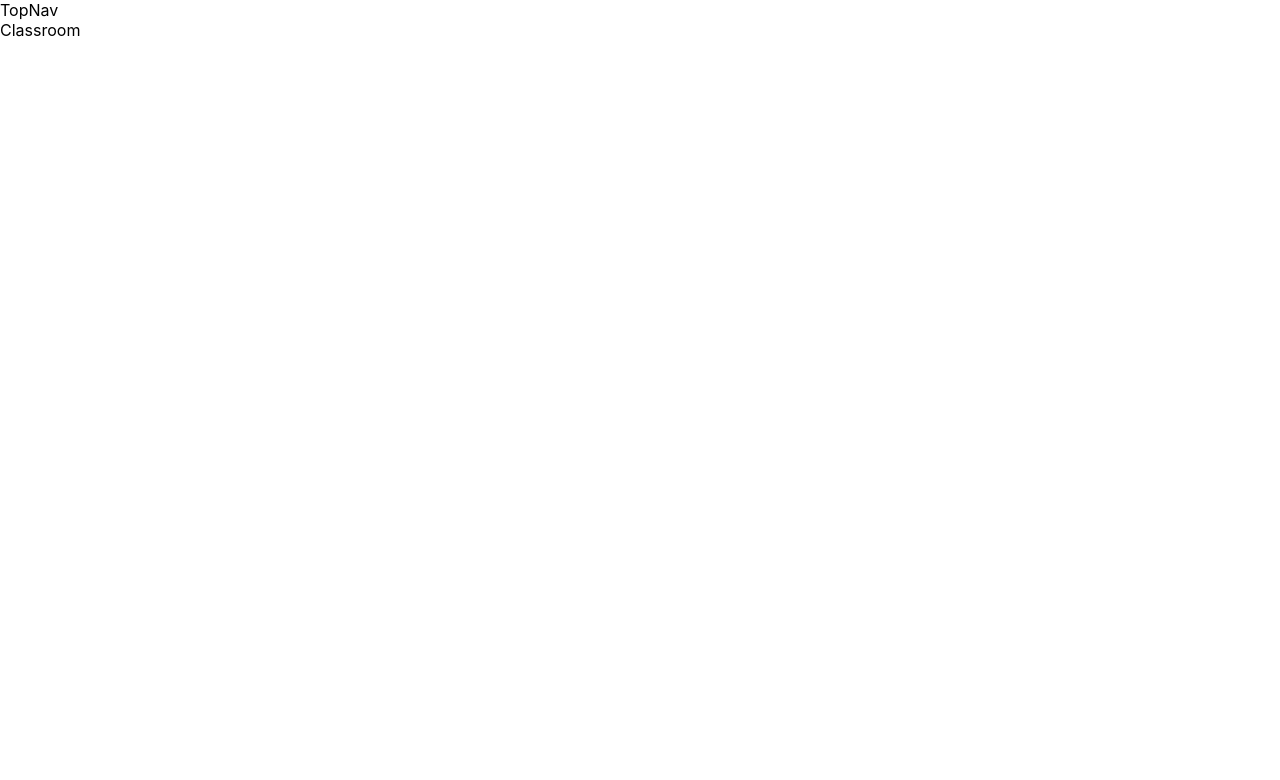
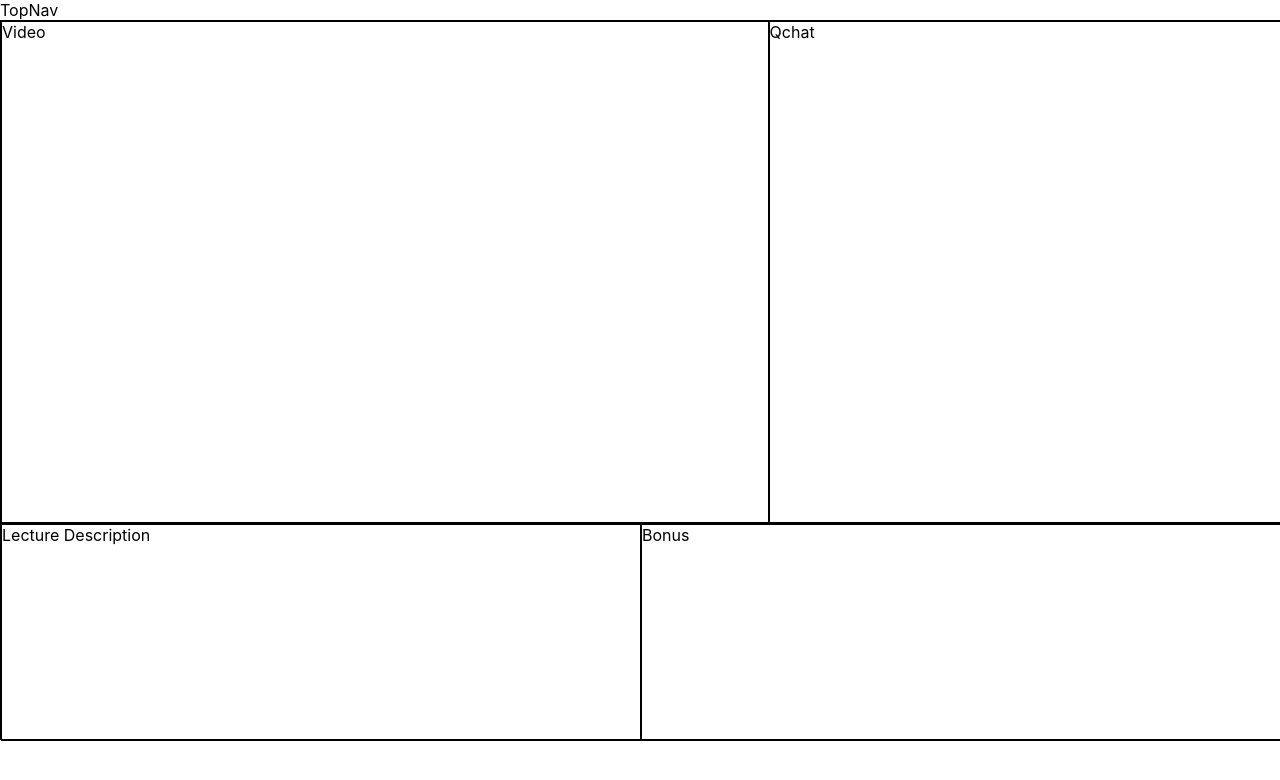
Before and after one commit to online-classroom/classroom, a React (Create React App) app: page /classroom in a window 1280 px wide. Shown: the top 780 px of the page. Built offline with nearby package versions, Linux system fonts and the light colour scheme.

Commit message:
basic layout

```diff
--- a/src/Pages/Classroom/Classroom.js
+++ b/src/Pages/Classroom/Classroom.js
@@ -1,9 +1,25 @@
 import React from 'react'
+import './Classroom.scss'
 
 const Classroom =()=>{
     return(
-        <div>
-            Classroom
+        <div className='classroom_main'>
+            <div className='video_qchat_container'>
+                <div className='video_container'>
+                    Video
+                </div>
+                <div className='qchat_container'>
+                    Qchat
+                </div>
+            </div>
+            <div className='bonus_description_container'>
+                <div className='description_container'>
+                    Lecture Description
+                </div>
+                <div className='bonus_container'>
+                    Bonus
+                </div>
+            </div>
         </div>
     )
 }
--- a/src/Pages/Classroom/Classroom.scss
+++ b/src/Pages/Classroom/Classroom.scss
@@ -0,0 +1,46 @@
+.classroom_main {
+    height: calc(100vh - 80px);
+    width: 100vw;
+    display: flex;
+    flex-direction: column;
+}
+
+    .video_qchat_container {
+        border: 1px solid black;
+        width: 100%;
+        height: 70%;
+        display: flex;
+        flex-direction: row;
+    }
+
+        .video_container {
+            border: 1px solid black;
+            width: 60%;
+            height: 100%;
+        }
+
+        .qchat_container {
+            border: 1px solid black;
+            width: 40%;
+            height: 100%;
+        }
+
+    .bonus_description_container {
+        border: 1px solid black;
+        width: 100%;
+        height: 30%;
+        display: flex;
+        flex-direction: row;
+    }
+
+        .description_container {
+            border: 1px solid black;
+            width: 50%;
+            height: 100%;
+        }
+
+        .bonus_container {
+            border: 1px solid black;
+            width: 50%;
+            height: 100%;
+        }
```
